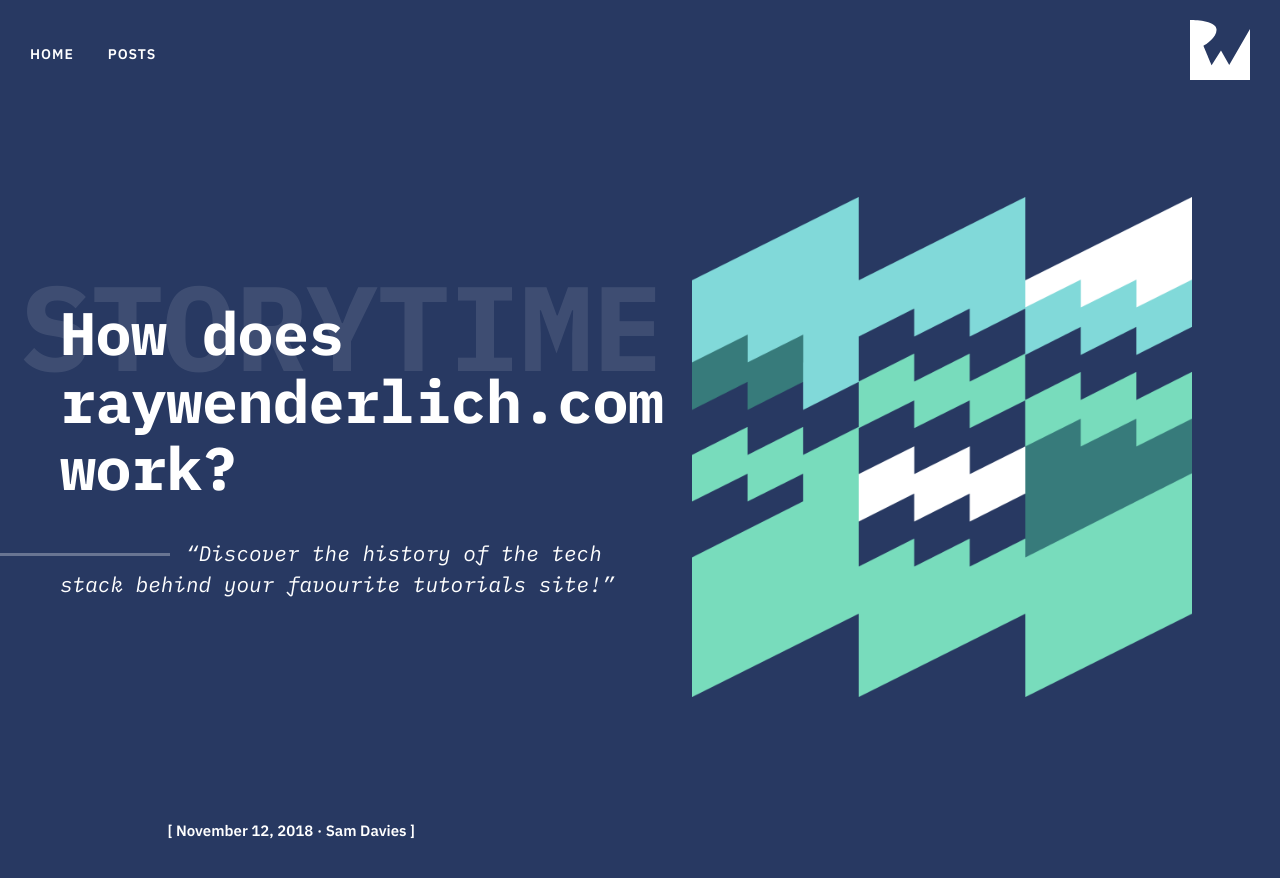
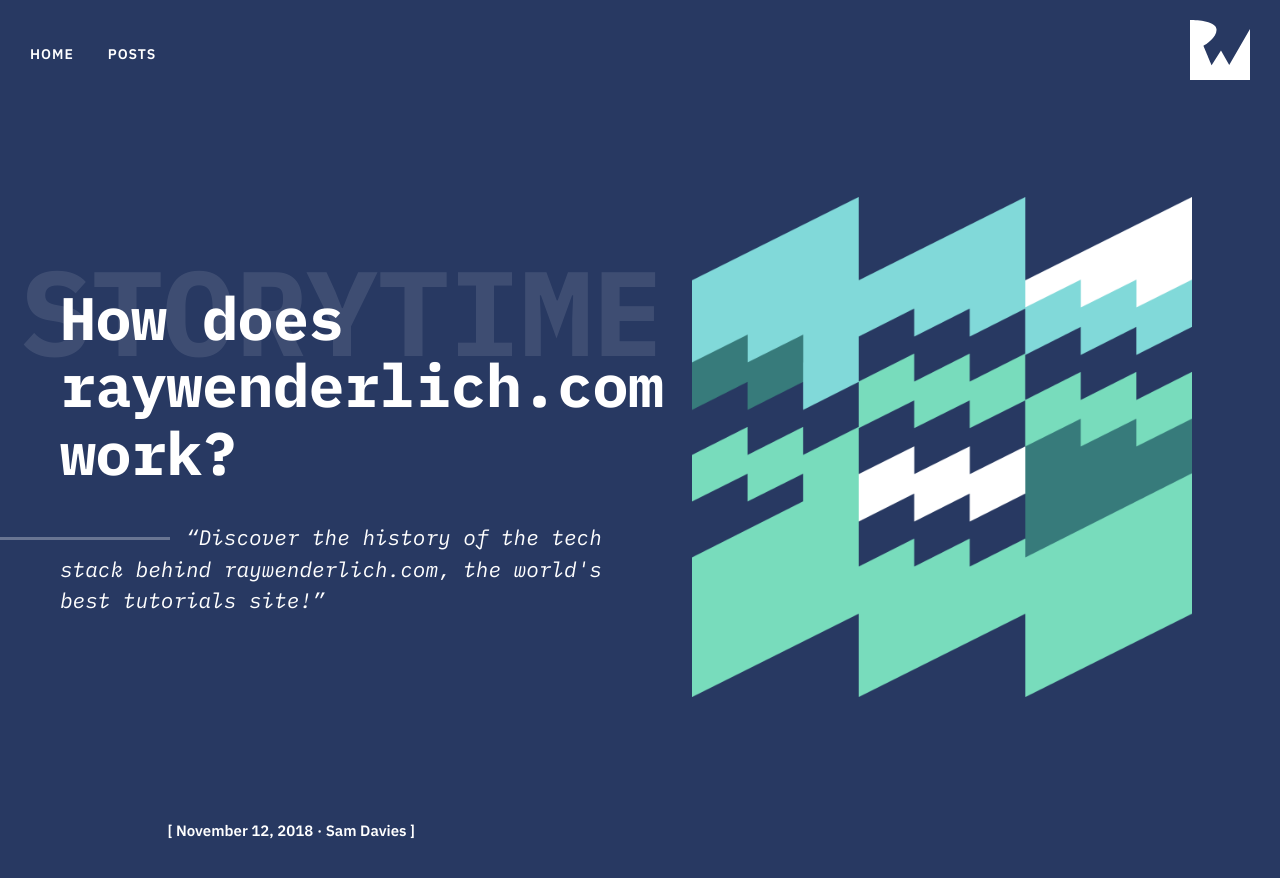
Before and after one commit to razeware/razeware.github.io, a Jekyll site: the page built from _posts/2018-11-12-how-does-raywenderlich-com-work.md, in a window 1280 px wide and 900 px high. Shown: the top 878 px of the window. Built offline with Jekyll 4.4.1, drawn with Linux system fonts in a browser that asks for light colours; nearby versions of some CDN libraries; some of the changed text lies outside the part shown.

Commit message:
Can't bring myself to write favourite without the u

```diff
--- a/_posts/2018-11-12-how-does-raywenderlich-com-work.md
+++ b/_posts/2018-11-12-how-does-raywenderlich-com-work.md
@@ -11,7 +11,7 @@
 color: "#283962"
 image: "/assets/img/pattern-3@2x.png"
 category: "storytime"
-excerpt: "Discover the history of the tech stack behind your favourite tutorials site!"
+excerpt: "Discover the history of the tech stack behind raywenderlich.com, the world's best tutorials site!"
 ---
 
 If you’re a regular visitor to [raywenderlich.com](https://www.raywenderlich.com), you may have noticed that the site relaunched with a major facelift earlier this year. The goal of this facelift was to make content easier to find, to offer a more pleasant experience when reading articles and watching videos, and to give Android the rightful home that it deserved. We’re still working hard on this mission, with new features like bookmarking, improved search and email management on their way.
@@ -88,7 +88,7 @@
 
 One upside, I suppose, is that I learned far more than I ever wanted to know about VAT and sales taxes, before I concluded that managing tax requirements ourselves was simply asking for trouble. This would have not only added a huge development overhead (plus ongoing maintenance), but also added additional challenges from an accountancy perspective.
 
-That struck my favourite option from the list. _Arrivederci_, Stripe.
+That struck my preferred option from the list. _Arrivederci_, Stripe.
 
 Fortunately, there are payment providers who can handle the tax side of things for you, by acting as a reseller. This also meant that we vastly reduced the number of providers available to us — to three.
 
```
